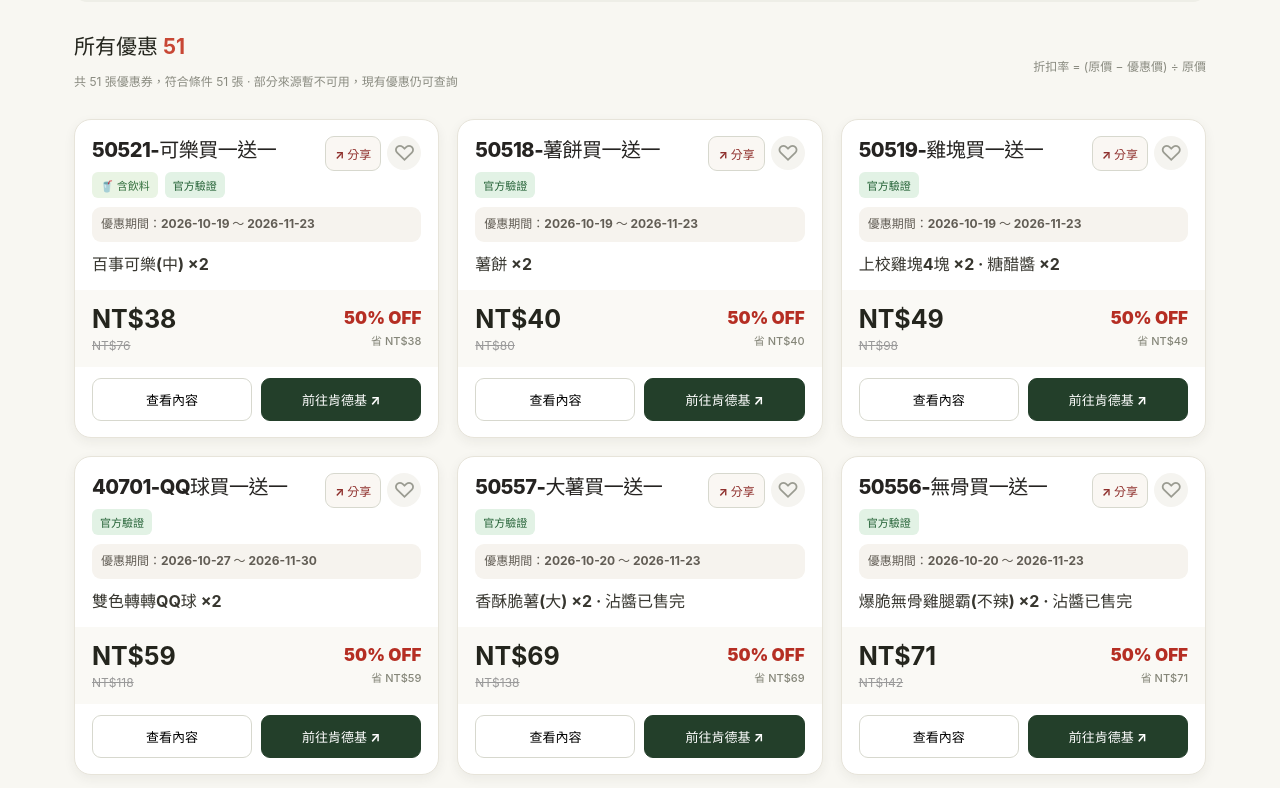
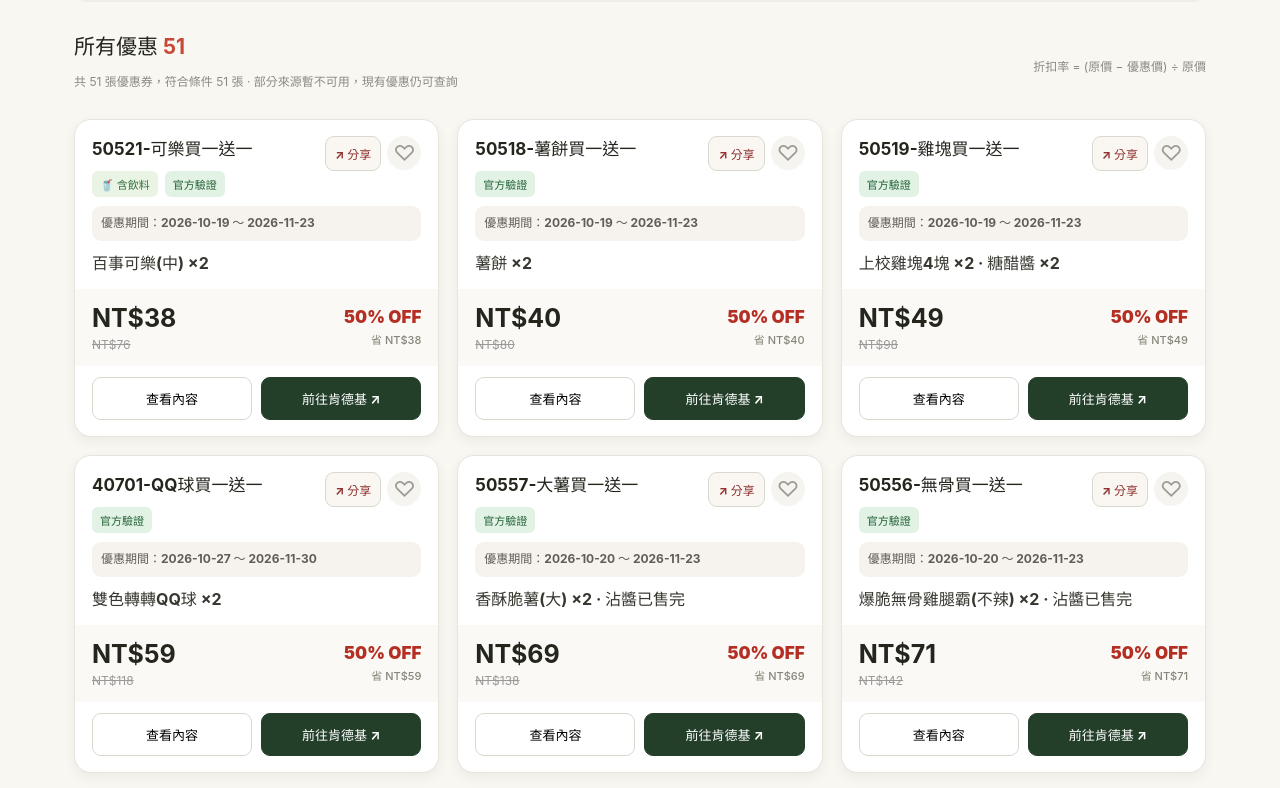
Before and after one commit to smartleo123/KFC-Deal-Radar, a plain HTML site: page index.html in a window 1280 px wide. Shown: the part 1100-1888 px from the top of the page. Drawn offline with Linux system fonts and the light colour scheme; a script that the page names is missing.

Commit message:
style: restore compact coupon titles while retaining bold enlarged meal contents

```diff
--- a/style.css
+++ b/style.css
@@ -139,18 +139,6 @@
  .coupon .card-actions{padding:10px 15px 15px}
 }
 
-/* Stronger product-title hierarchy without increasing card height excessively. */
-.coupon-head .coupon-title{
- font-size:20px;
- font-weight:850;
- line-height:1.35;
- letter-spacing:-.025em;
- color:#252321;
-}
-[data-theme="dark"] .coupon-head .coupon-title{color:#fff4f3}
-@media(max-width:610px){
- .coupon-head .coupon-title{font-size:19px;line-height:1.38}
-}
 
 /* Make the actual meal contents more prominent, rather than only the coupon title. */
 .coupon-top .items{
```
